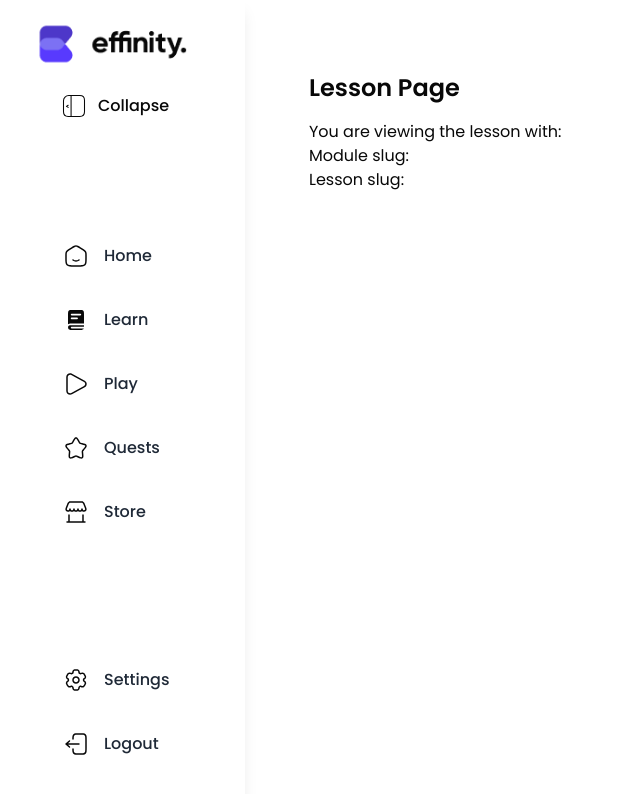
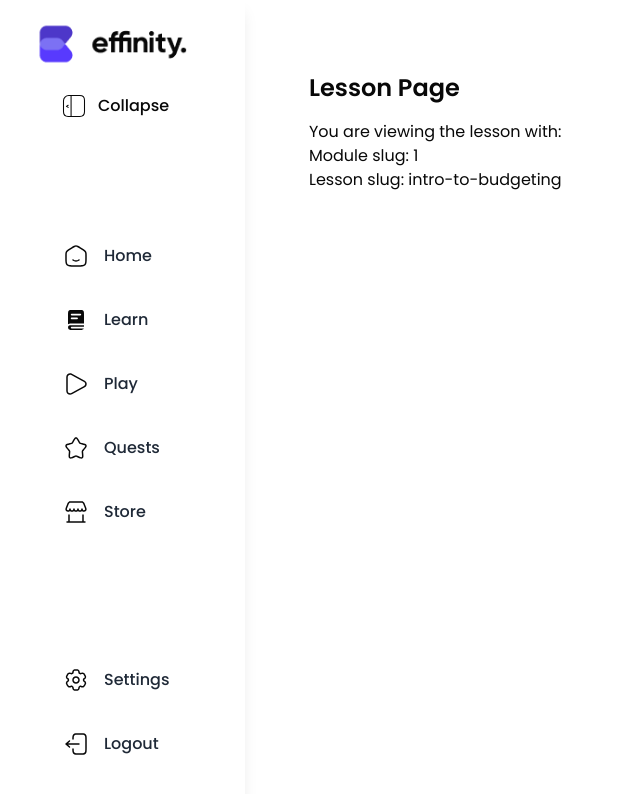
Before and after one commit to LearnEffinity/effinity-app, a Next.js app: page /learn/1/intro-to-budgeting in a window 1280 px wide. Shown: the top 794 px of the page, without its empty margins (0-640 px from the left). Built offline with nearby package versions, Linux system fonts and the light colour scheme.

Commit message:
Fixed static slug functionality

```diff
--- a/src/app/learn/[module]/[lesson]/page.tsx
+++ b/src/app/learn/[module]/[lesson]/page.tsx
@@ -1,27 +1,28 @@
 import React from "react";
 
-export default function LessonPage({
-  params,
-}: {
-  params: { slug: string; lessonSlug: string };
-}) {
+interface PageProps {
+  params?: { module: string; lesson: string };
+  searchParams?: { [key: string]: string | string[] | undefined };
+}
+
+export default function LessonPage({ params, searchParams }: PageProps) {
+  console.log("Params:", params);
+  console.log("SearchParams:", searchParams);
+
   return (
     <div className="p-8">
       <h1 className="mb-4 text-2xl font-bold">Lesson Page</h1>
       <p>You are viewing the lesson with:</p>
-      <p>Module slug: {params.slug}</p>
-      <p>Lesson slug: {params.lessonSlug}</p>
+      <p>Module slug: {params.module}</p>
+      <p>Lesson slug: {params.lesson}</p>
     </div>
   );
 }
 
 export function generateStaticParams() {
   return [
-    { slug: "budgeting-strategies", lessonSlug: "lesson-1" },
-    { slug: "budgeting-strategies", lessonSlug: "lesson-2" },
-    { slug: "managing-debt", lessonSlug: "lesson-1" },
-    { slug: "managing-debt", lessonSlug: "lesson-2" },
-    { slug: "long-term-budgeting", lessonSlug: "lesson-1" },
-    { slug: "long-term-budgeting", lessonSlug: "lesson-2" },
+    { slug: "basics-to-budgeting", lessonSlug: "introduction-to-budgeting" },
+    { slug: "basics-to-budgeting", lessonSlug: "tracking-expenses" },
+    { slug: "basics-to-budgeting", lessonSlug: "setting-financial-goals" },
   ];
 }
```
